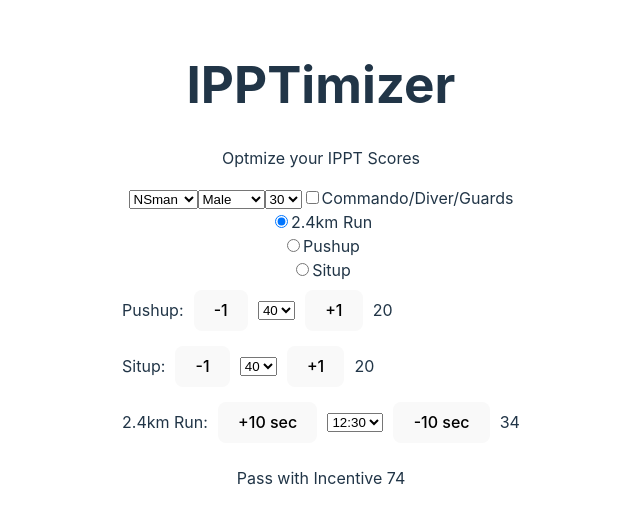
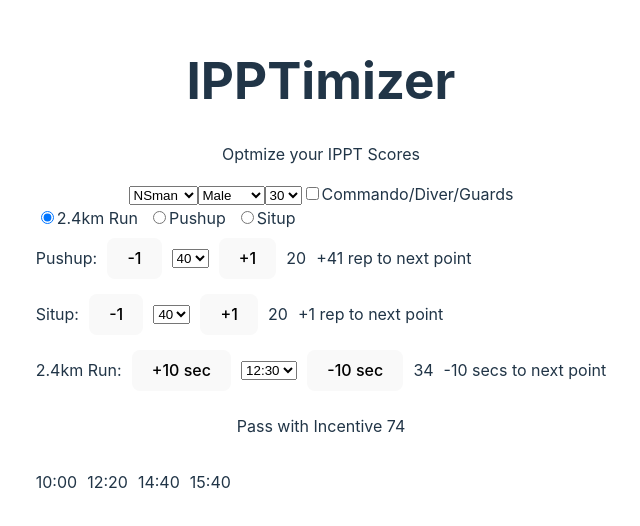
Before and after one commit to andyphua114/ipptimizer, a React (Vite) app: page / in a window 1280 px wide. Shown: the part 136-662 px from the top of the page, without its empty margins (319-959 px from the left). Built offline with nearby package versions, Linux system fonts and the light colour scheme.

Commit message:
Added card component

```diff
--- a/src/App.jsx
+++ b/src/App.jsx
@@ -4,6 +4,11 @@ import "./App.css";
 import StationInput from "./components/StationInput";
 import Dropdown from "./components/Dropdown";
 import Footer from "./components/Footer";
+import Card from "./components/Card";
+
+import { findNext } from "./utils/helper";
+import { findNextTiming } from "./utils/helper";
+import { calculateTimeDifference } from "./utils/helper";
 
 export const DataContext = React.createContext();
 export const ScoreContext = React.createContext();
@@ -16,6 +21,10 @@ function App() {
   const [pushupScore, setPushupScore] = React.useState(20);
   const [situpScore, setSitupScore] = React.useState(20);
   const [runScore, setRunScore] = React.useState(34);
+
+  const [toNextPushup, setToNextPushup] = React.useState(0);
+  const [toNextSitup, setToNextSitup] = React.useState(0);
+  const [toNextRun, setToNextRun] = React.useState(0);
 
   const [age, setAge] = React.useState(30);
   const [serviceStatus, setServiceStatus] = React.useState("NSman");
@@ -75,6 +84,78 @@ function App() {
       gender === "Male"
         ? setRunScore(data["male_run"][age_cat][run])
         : setRunScore(data["female_run"][age_cat][run]);
+
+      gender === "Male"
+        ? data["male_pushup"][age_cat][pushup] === 25
+          ? setToNextPushup(0)
+          : setToNextPushup(
+              findNext(data["male_pushup"][age_cat])[
+                data["male_pushup"][age_cat][pushup] + 1
+              ]
+                ? findNext(data["male_pushup"][age_cat])[
+                    data["male_pushup"][age_cat][pushup] + 1
+                  ]
+                : findNext(data["male_pushup"][age_cat])[
+                    data["male_pushup"][age_cat][pushup] + 2
+                  ] - pushup
+            )
+        : data["female_pushup"][age_cat][pushup] === 25
+        ? setToNextPushup(0)
+        : setToNextPushup(
+            findNext(data["female_pushup"][age_cat])[
+              data["female_pushup"][age_cat][pushup] + 1
+            ] - pushup
+          );
+
+      gender === "Male"
+        ? data["male_situp"][age_cat][situp] === 25
+          ? setToNextSitup(0)
+          : setToNextSitup(
+              findNext(data["male_situp"][age_cat])[
+                data["male_situp"][age_cat][situp] + 1
+              ] - situp
+            )
+        : data["female_situp"][age_cat][situp] === 25
+        ? setToNextSitup(0)
+        : setToNextSitup(
+            findNext(data["female_situp"][age_cat])[
+              data["female_situp"][age_cat][situp] + 1
+            ] - situp
+          );
+
+      gender === "Male"
+        ? data["male_run"][age_cat][run] === 50
+          ? setToNextRun(calculateTimeDifference("0:00", "0:00"))
+          : setToNextRun(
+              calculateTimeDifference(
+                findNextTiming(data["male_run"][age_cat])[
+                  data["male_run"][age_cat][run] + 1
+                ]
+                  ? findNextTiming(data["male_run"][age_cat])[
+                      data["male_run"][age_cat][run] + 1
+                    ]
+                  : findNextTiming(data["male_run"][age_cat])[
+                      data["male_run"][age_cat][run] + 2
+                    ],
+                run
+              )
+            )
+        : data["female_run"][age_cat][run] === 50
+        ? setToNextRun(calculateTimeDifference("0:00", "0:00"))
+        : setToNextRun(
+            calculateTimeDifference(
+              findNextTiming(data["female_run"][age_cat])[
+                data["female_run"][age_cat][run] + 1
+              ]
+                ? findNextTiming(data["female_run"][age_cat])[
+                    data["female_run"][age_cat][run] + 1
+                  ]
+                : findNextTiming(data["female_run"][age_cat])[
+                    data["female_run"][age_cat][run] + 2
+                  ],
+              run
+            )
+          );
     }
   }, [data, pushup, situp, run, age, gender]);
 
@@ -112,6 +193,7 @@ function App() {
             <label htmlFor={"elite-checkbox"}>Commando/Diver/Guards</label>
           </div>
           {/* Radio button for optimize */}
+          <div className="container">
             {station.map((option) => (
               <div key={option}>
                 <input
@@ -127,25 +209,65 @@ function App() {
                 <label htmlFor={option}>{option}</label>
               </div>
             ))}
+          </div>
           {/* pushup */}
           <div className="container">
             <p>Pushup:</p>
             <StationInput name="pushup" type={pushup} setType={setPushup} />
             <p>{pushupScore}</p>
+            <p>+{toNextPushup} rep to next point</p>
           </div>
           {/* situp */}
           <div className="container">
             <p>Situp:</p>
             <StationInput name="situp" type={situp} setType={setSitup} />
             <p>{situpScore}</p>
+            <p>+{toNextSitup} rep to next point</p>
           </div>
           {/* run */}
           <div className="container">
             <p>2.4km Run:</p>
             <StationInput name="run" type={run} setType={setRun} />
             <p>{runScore}</p>
+            <p>-{toNextRun} secs to next point</p>
           </div>
           <Footer elite={elite} serviceStatus={serviceStatus} />
+          <div className="container">
+            <Card
+              age={age}
+              gender={gender}
+              elite={elite}
+              serviceStatus={serviceStatus}
+              stationOptimize={stationOptimize}
+              award="Gold"
+            />
+            <Card
+              age={age}
+              gender={gender}
+              elite={elite}
+              serviceStatus={serviceStatus}
+              stationOptimize={stationOptimize}
+              award="Silver"
+            />
+            {serviceStatus === "NSman" && (
+              <Card
+                age={age}
+                gender={gender}
+                elite={elite}
+                serviceStatus={serviceStatus}
+                stationOptimize={stationOptimize}
+                award="Pass with Incentive"
+              />
+            )}
+            <Card
+              age={age}
+              gender={gender}
+              elite={elite}
+              serviceStatus={serviceStatus}
+              stationOptimize={stationOptimize}
+              award="Pass"
+            />
+          </div>
         </ScoreContext.Provider>
       </DataContext.Provider>
     </>
--- /dev/null
+++ b/src/components/Card.jsx
@@ -0,0 +1,76 @@
+import React from "react";
+import { DataContext } from "../App";
+import { ScoreContext } from "../App";
+
+import { findNext } from "../utils/helper";
+import { findNextTiming } from "../utils/helper";
+
+function Card({ age, gender, elite, serviceStatus, stationOptimize, award }) {
+  const data = React.useContext(DataContext);
+  const { pushupScore, situpScore, runScore } = React.useContext(ScoreContext);
+
+  const currentTotal = pushupScore + situpScore + runScore;
+
+  let nextRep;
+
+  if (Object.keys(data).length === 7) {
+    const age_cat = data["age_band"][age];
+
+    const gold = elite ? 90 : 85;
+    const silver = 75;
+    const pass_with_incentive = 61;
+    const pass = serviceStatus === "NSman" ? 51 : 61;
+
+    let currentPoints;
+
+    let dataOptimize = gender === "Male" ? "male_" : "female_";
+
+    if (stationOptimize === "2.4km Run") {
+      dataOptimize = `${dataOptimize}run`;
+      currentPoints = currentTotal - runScore;
+    } else if (stationOptimize === "Pushup") {
+      dataOptimize = `${dataOptimize}pushup`;
+      currentPoints = currentTotal - pushupScore;
+    } else {
+      dataOptimize = `${dataOptimize}situp`;
+      currentPoints = currentTotal - situpScore;
+    }
+
+    let requiredPoints;
+
+    if (award === "Gold") {
+      requiredPoints = gold - currentPoints;
+    } else if (award === "Silver") {
+      requiredPoints = silver - currentPoints;
+    } else if (award === "Pass") {
+      requiredPoints = pass - currentPoints;
+    } else {
+      requiredPoints = pass_with_incentive - currentPoints;
+    }
+
+    if (stationOptimize === "2.4km Run") {
+      nextRep = findNextTiming(data[dataOptimize][age_cat])[requiredPoints];
+      if (!nextRep) {
+        nextRep = findNextTiming(data[dataOptimize][age_cat])[
+          requiredPoints + 1
+        ];
+      }
+    } else {
+      nextRep = findNext(data[dataOptimize][age_cat])[requiredPoints];
+      if (!nextRep) {
+        nextRep = findNext(data[dataOptimize][age_cat])[requiredPoints + 1];
+      }
+    }
+
+    console.log(findNextTiming(data[dataOptimize][age_cat]));
+    console.log(nextRep ? nextRep : "Not able to...");
+  }
+
+  return (
+    <>
+      <p>{nextRep ? nextRep : "Not able to..."}</p>
+    </>
+  );
+}
+
+export default Card;
--- /dev/null
+++ b/src/utils/helper.jsx
@@ -0,0 +1,53 @@
+export function findNext(input) {
+  // Create a new object to store the results
+  const result = {};
+
+  // Iterate through the input object
+  for (const [key, value] of Object.entries(input)) {
+    // Convert key to a number for comparison
+    //const numericKey = parseInt(key, 10);
+    // Update the result only if the value is new or the key is smaller
+    if (!(value in result) || key < result[value]) {
+      result[value] = key;
+    }
+  }
+  return result;
+}
+
+export function findNextTiming(input) {
+  // Function to convert "minutes:seconds" into total seconds
+  const timeToSeconds = (time) => {
+    const [minutes, seconds] = time.split(":").map(Number);
+    return minutes * 60 + seconds;
+  };
+
+  // Create a new object to store the results
+  const result = {};
+
+  // Iterate through the input object
+  for (const [key, value] of Object.entries(input)) {
+    // Convert key (time) to total seconds for comparison
+    const numericKey = timeToSeconds(key);
+    // Update the result only if the value is new or the key (in seconds) is larger
+    if (!(value in result) || numericKey > timeToSeconds(result[value])) {
+      result[value] = key; // Keep the original time format
+    }
+  }
+  return result;
+}
+
+// Function to calculate time difference in seconds
+export function calculateTimeDifference(time1, time2) {
+  // Helper function to convert "hours:minutes" to total minutes
+  const toMinutes = (time) => {
+    const [hours, minutes] = time.split(":").map(Number);
+    return hours * 60 + minutes;
+  };
+
+  // Convert both times to total minutes
+  const minutes1 = toMinutes(time1);
+  const minutes2 = toMinutes(time2);
+
+  // Calculate absolute difference in minutes
+  return Math.abs(minutes2 - minutes1);
+}
```
Lines whose indentation alone changed are shown as unchanged.
